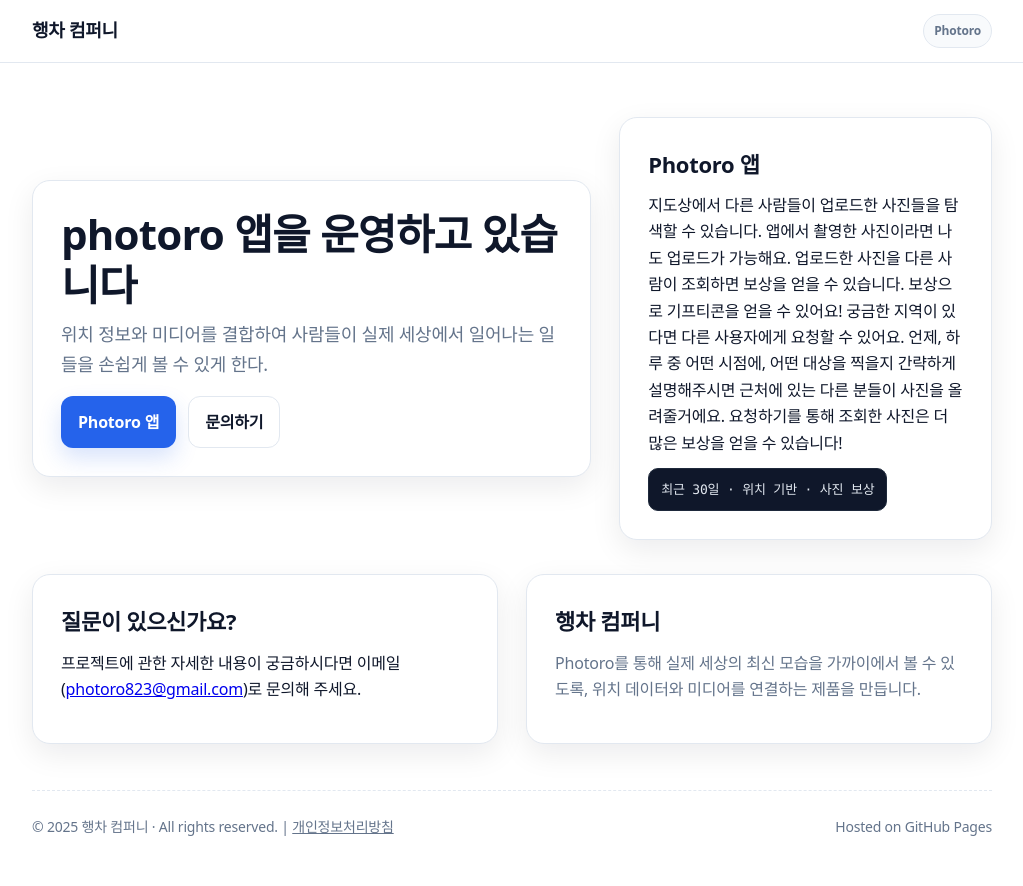
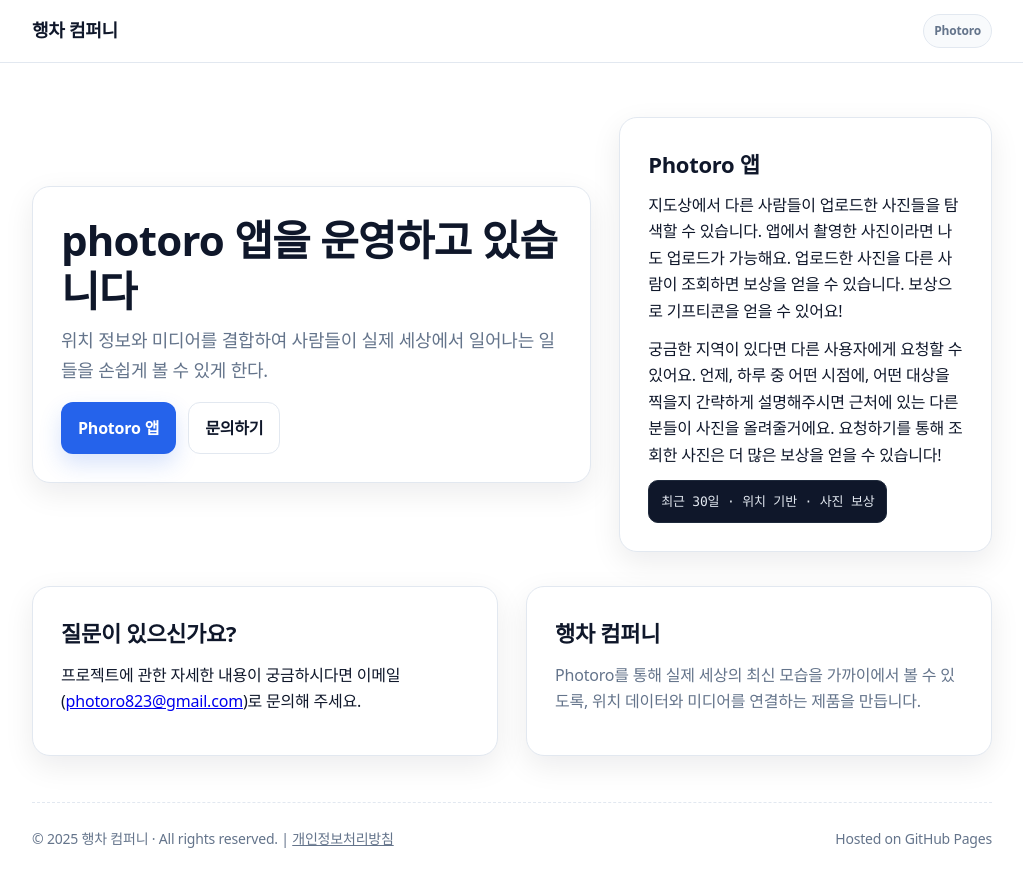
Before and after one commit to photoro823-a11y/photoro823-a11y.github.io, a plain HTML site: page index.html in a window 1280 px wide. Shown: the whole page, without its empty margins (128-1151 px from the left). Drawn offline with Linux system fonts and the light colour scheme.

Commit message:
Update index.html

```diff
--- a/index.html
+++ b/index.html
@@ -86,9 +86,8 @@
       </div>
       <div class="card">
         <h2>Photoro 앱</h2>
-        <p>지도상에서 다른 사람들이 업로드한 사진들을 탐색할 수 있습니다. 앱에서 촬영한 사진이라면 나도 업로드가 가능해요. 업로드한 사진을 다른 사람이 조회하면 보상을 얻을 수 있습니다. 보상으로 기프티콘을 얻을 수 있어요!
-
-궁금한 지역이 있다면 다른 사용자에게 요청할 수 있어요.
+        <p>지도상에서 다른 사람들이 업로드한 사진들을 탐색할 수 있습니다. 앱에서 촬영한 사진이라면 나도 업로드가 가능해요. 업로드한 사진을 다른 사람이 조회하면 보상을 얻을 수 있습니다. 보상으로 기프티콘을 얻을 수 있어요!</p>
+<p>궁금한 지역이 있다면 다른 사용자에게 요청할 수 있어요.
 언제, 하루 중 어떤 시점에, 어떤 대상을 찍을지 간략하게 설명해주시면
 근처에 있는 다른 분들이 사진을 올려줄거에요.
 요청하기를 통해 조회한 사진은 더 많은 보상을 얻을 수 있습니다!</p>
```
